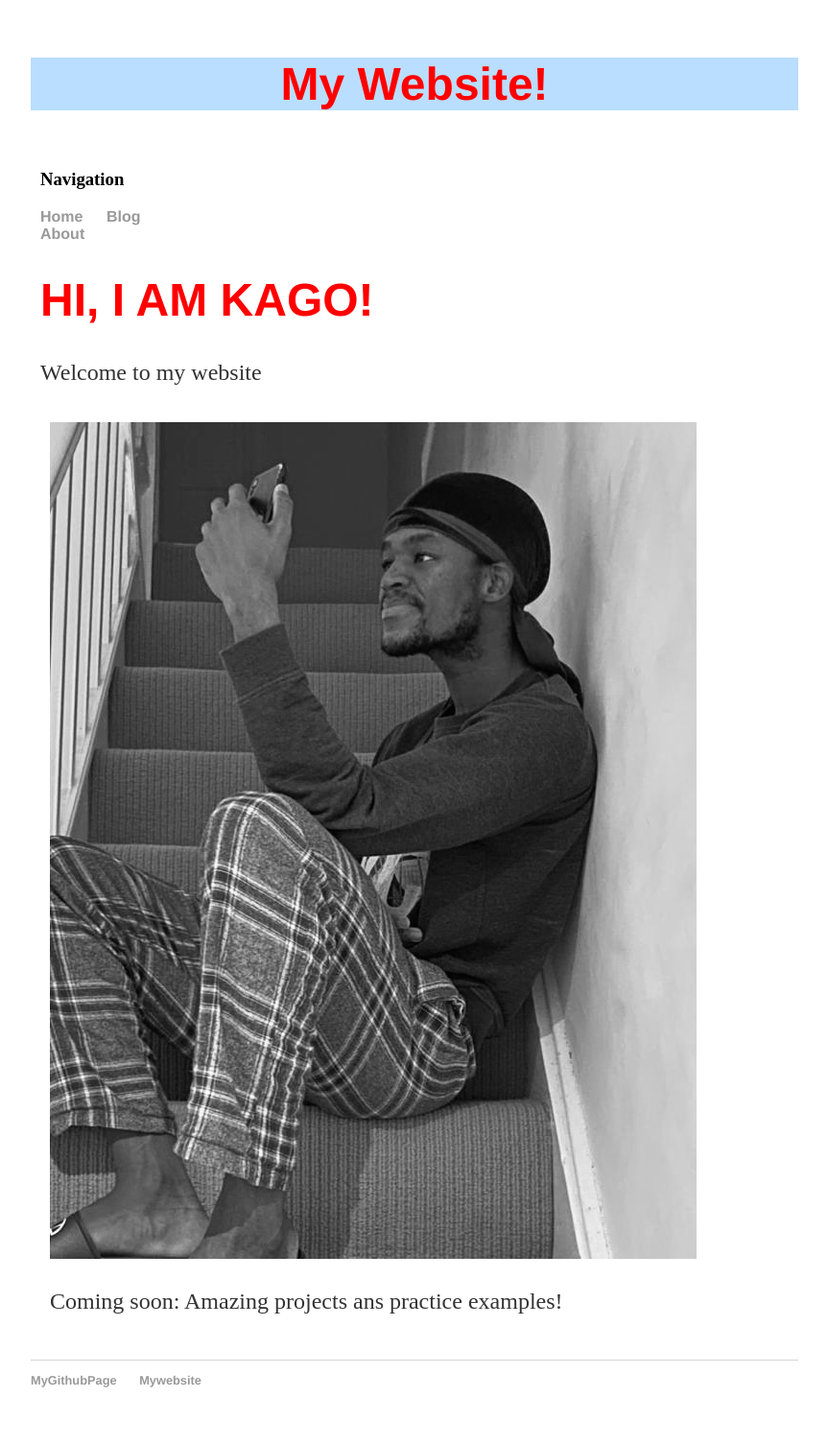
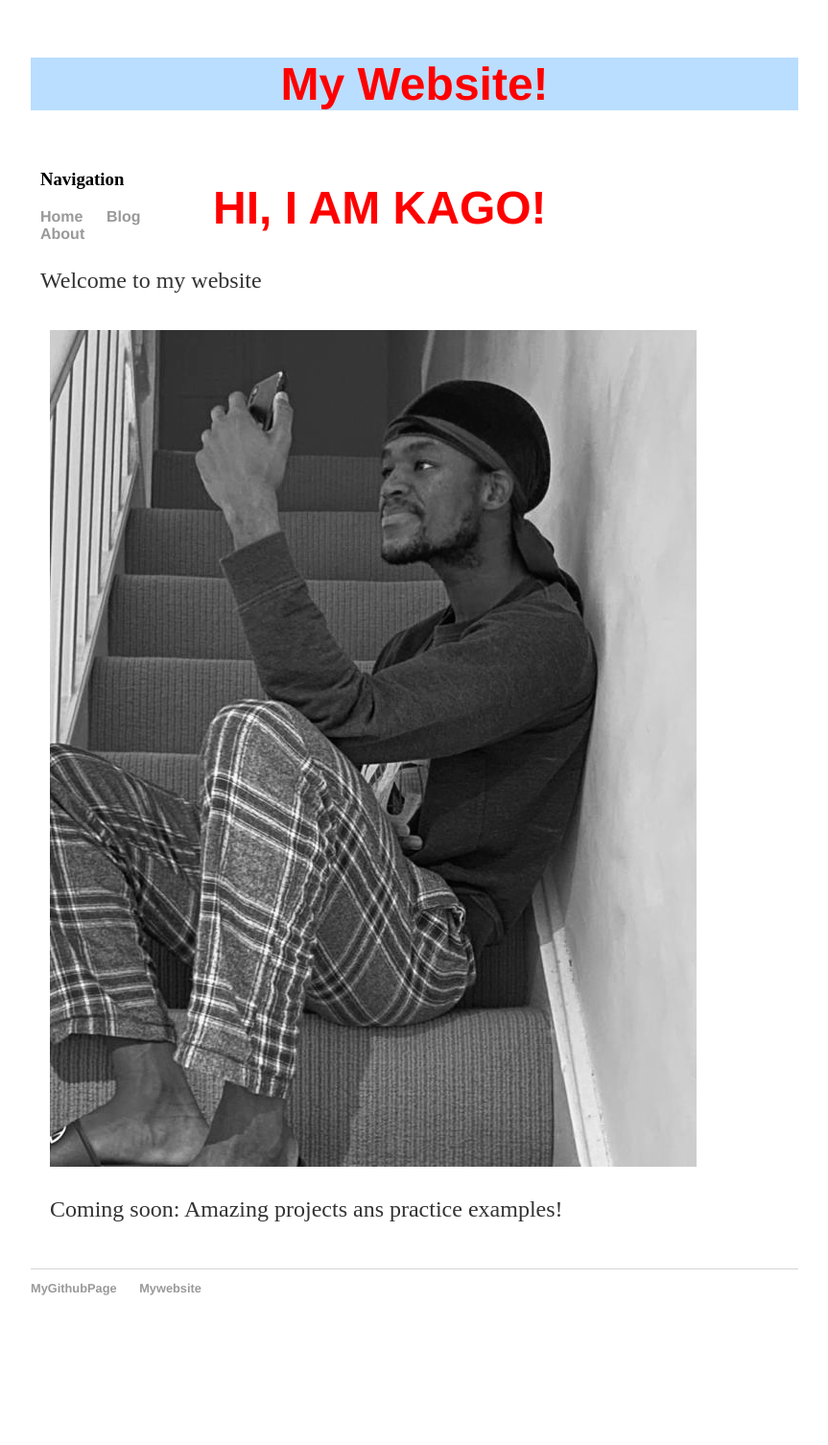
Before and after one commit to KagoPrezRantsho/KagoPrezRantsho.github.io, a Jekyll site: the page built from index.html, in a window 1280 px wide. Shown: the whole page at 96% size, without its empty margins (208-1071 px from the left). Built offline with Jekyll 4.4.1, drawn with Linux system fonts in a browser that asks for light colours; after the commit the page ends 1410 px from its top, so only the background shows below that.

Commit message:
Update main.css

```diff
--- a/css/main.css
+++ b/css/main.css
@@ -45,16 +45,20 @@ ul.posts li {
 #content {
 padding: 10px;
 }
-#header{
+#header {
   background-color: #badeff;
   color: white;
   text-align: center;
 }
-#container{
+#container {
   width: 800px;
   margin-left: auto;
   margin-right: auto;
 }
-nav{
+nav {
   width: 180px;
+  float: left;
 }
+main {
+  float:right;
+}
```
